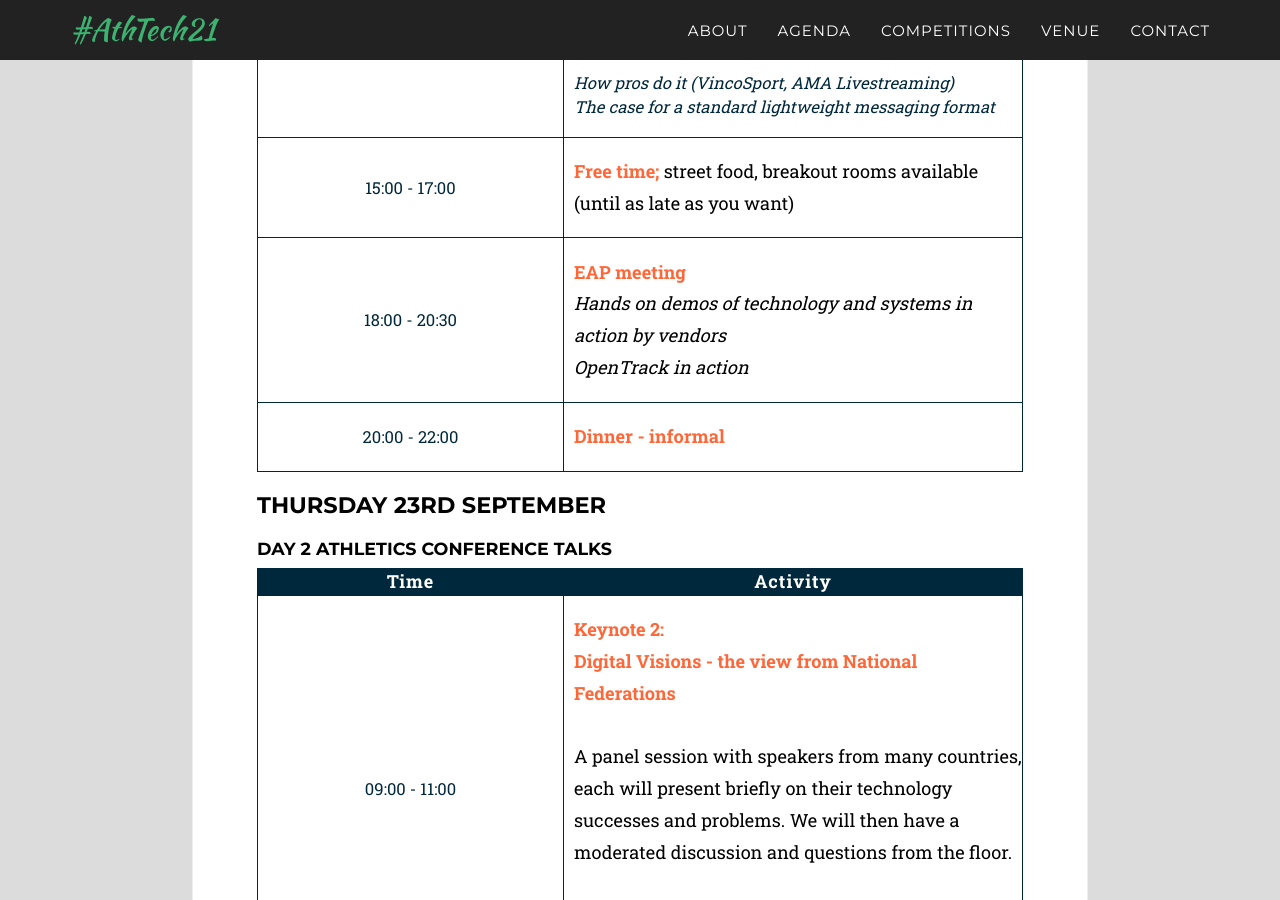
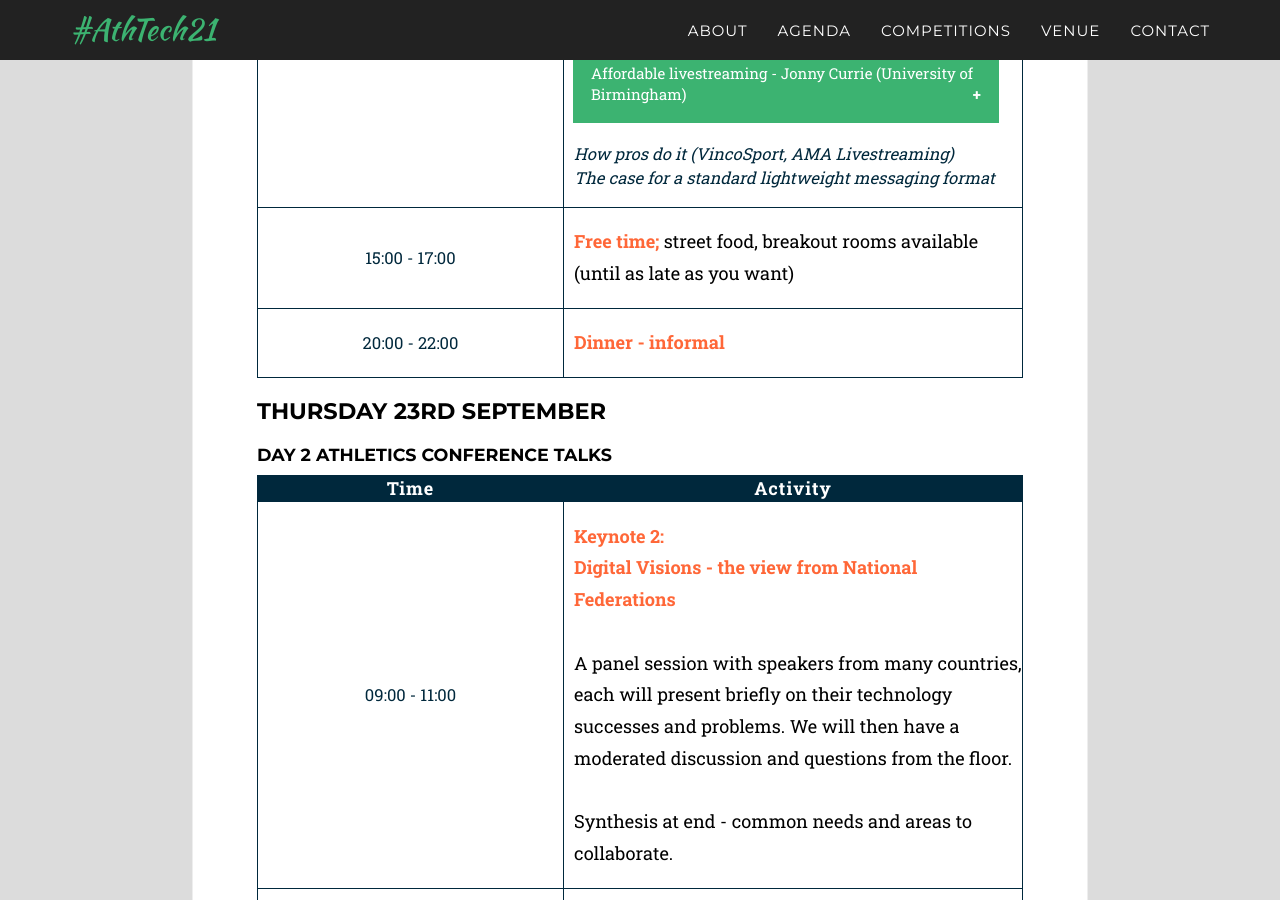
Before and after one commit to openath/athtech, a Jekyll site: the page built from _2021_pages/agenda.html, in a window 1280 px wide and 900 px high, scrolled down 2147 px. Built offline with Jekyll 4.4.1, drawn with Linux system fonts in a browser that asks for light colours; some web fonts are replaced; some of the changed text lies outside the part shown.

Commit message:
Updated agenda

```diff
--- a/_data/twenty_21/agendas_wed.yml
+++ b/_data/twenty_21/agendas_wed.yml
@@ -4,6 +4,7 @@
 <ul>
 <li>Christian Milz <i>(CEO, European Athletics)</i></li>
 <li>An Dang Duy <i>(CIO, World Athletics)</i></li>
+<li>Nicolas Launois <i>(Head of Digital & Data, European Athletics)</i></li>
 </ul>
 </p>"
 
@@ -39,11 +40,5 @@
 - time: 15:00 - 17:00
   info: "<p><b>Free time;</b> street food, breakout rooms available (until as late as you want)</p>"
 
-- time: 18:00 - 20:30
-  info: "<p><b>EAP meeting</b>
-<i><br>Hands on demos of technology and systems in action by vendors
-<br>OpenTrack in action</i>
-</p>"
-
 - time: 20:00 - 22:00
   info: "<p><b>Dinner - informal</b></p>"
```
